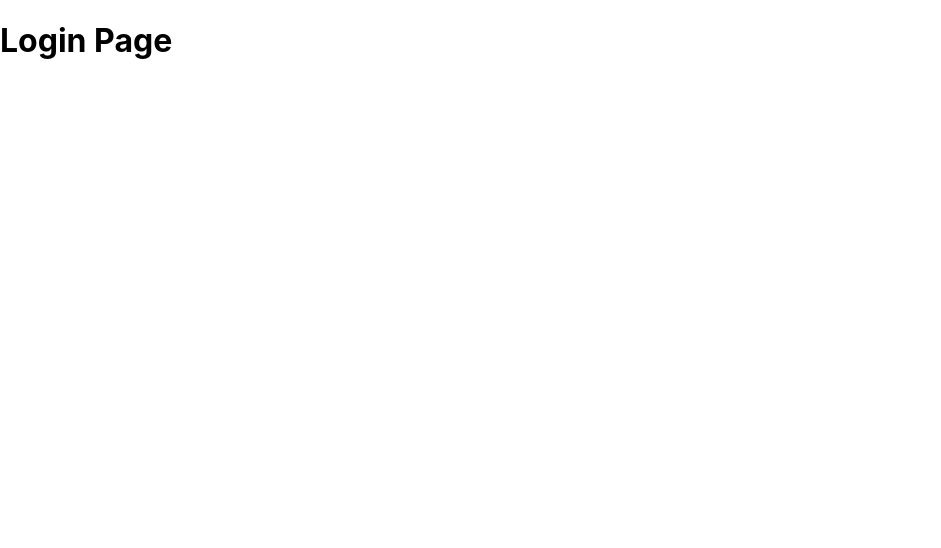
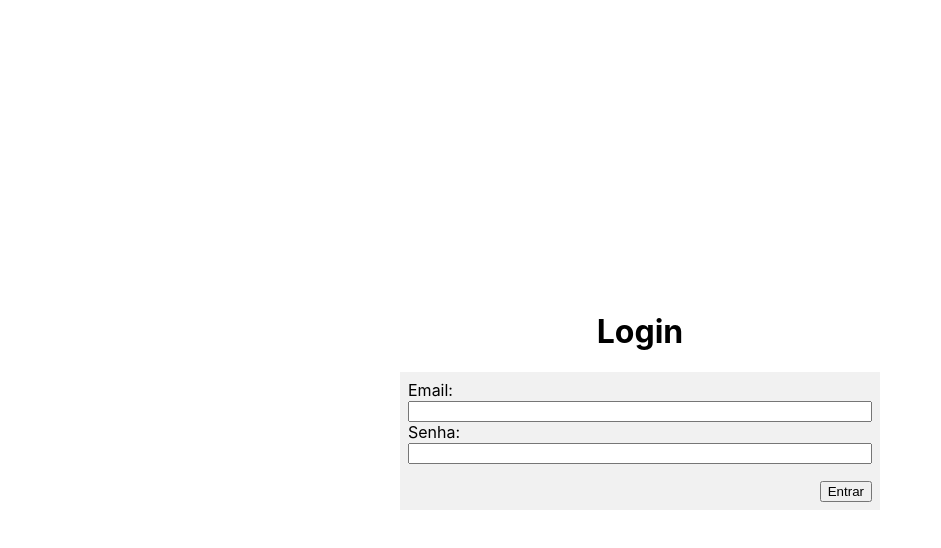
Before and after one commit to RogerioJunior/Study-Project-RepositoryManagementGit, a React (Create React App) app in the folder frontend/: page /login in a window 1280 px wide. Shown: the top 548 px of the page, without its empty margins (0-941 px from the left). Built offline with nearby package versions, Linux system fonts and the light colour scheme; the HTML template or start-up script is replaced by a standard one.

Commit message:
code login page

```diff
--- a/frontend/src/index.css
+++ b/frontend/src/index.css
@@ -1,3 +1,11 @@
+html {
+  box-sizing: border-box;
+}
+
+*, *:before, *:after {
+  box-sizing: inherit;
+}
+
 body {
   margin: 0;
   font-family: -apple-system, BlinkMacSystemFont, 'Segoe UI', 'Roboto', 'Oxygen',
--- a/frontend/src/pages/LoginPage/index.jsx
+++ b/frontend/src/pages/LoginPage/index.jsx
@@ -1,7 +1,49 @@
-import React from "react";
+import React, { useState } from "react";
 
-const LoginPage = () => (
-    <h1>Login Page</h1>
-)
+import "./styles.css";
+
+const LoginPage = () => {
+  const [email, setEmail] = useState("");
+  const [password, setPassword] = useState("");
+
+  const handleLogin = () => {
+    console.log("email", email);
+    console.log("password", password);
+    console.log("login");
+  };
+
+  return (
+    <div id="login">
+      <h1 className="tittle">Login</h1>
+      <div className="form">
+        <div className="field">
+          <label htmlFor="email">Email:</label>
+          <input
+            type="email"
+            name="email"
+            id="email"
+            value={email}
+            onChange={(e) => setEmail(e.target.value)}
+          />
+        </div>
+
+        <div className="field">
+          <label htmlFor="password">Senha:</label>
+          <input
+            type="password"
+            name="password"
+            id="password"
+            value={password}
+            onChange={(e) => setPassword(e.target.value)}
+          />
+        </div>
+
+        <div className="actions">
+          <button onClick={handleLogin}>Entrar</button>
+        </div>
+      </div>
+    </div>
+  );
+};
 
 export default LoginPage;
--- /dev/null
+++ b/frontend/src/pages/LoginPage/styles.css
@@ -0,0 +1,28 @@
+#login {
+    display: flex;
+    flex-direction: column;
+    align-items: center;
+    justify-content: center;
+    min-height: 100vh;
+    padding: 0 2rem;
+}
+
+#login .form {
+    background-color: #f1f1f1;
+    width: 100%;
+    max-width: 480px;
+    padding: .5rem;
+}
+
+#login .field label{
+    display: block;
+}
+
+#login .field input {
+    width: 100%;
+}
+
+#login .actions {
+    text-align: right;
+    margin-top: 1rem;
+}
```
